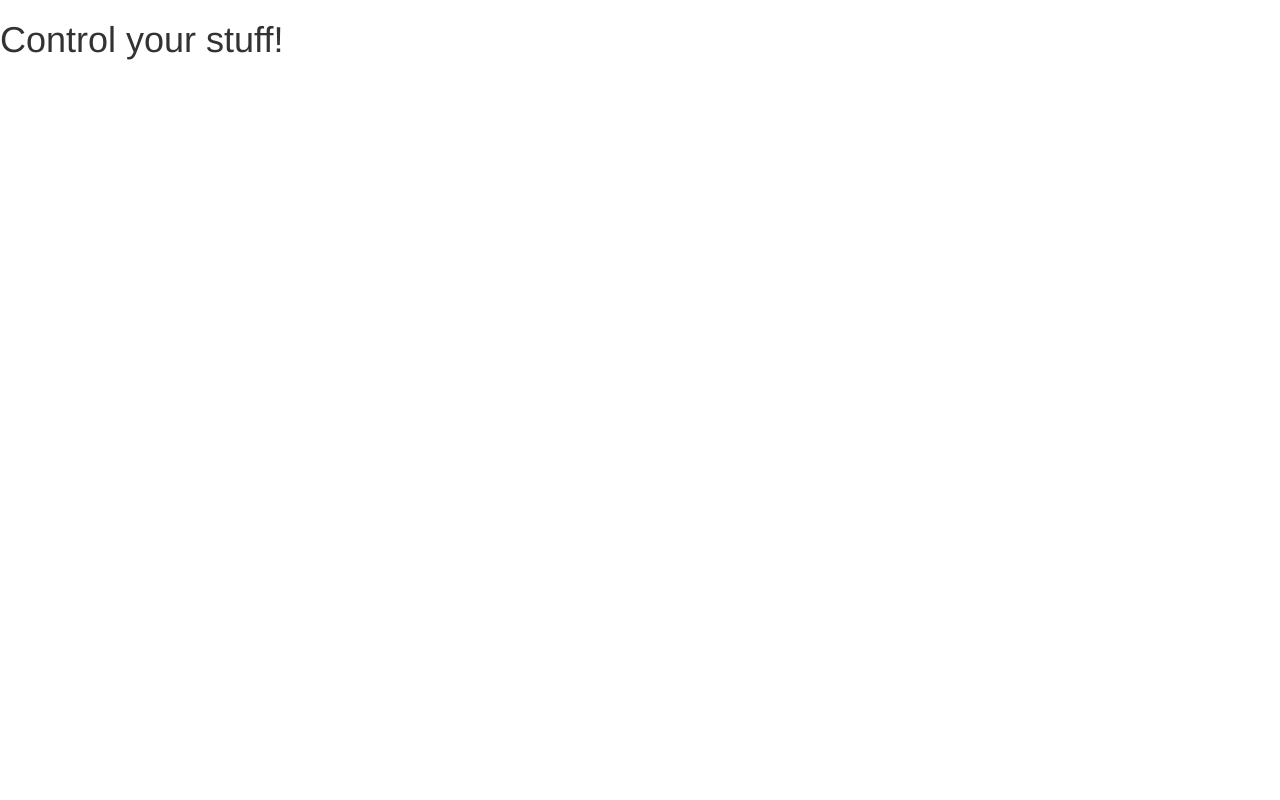
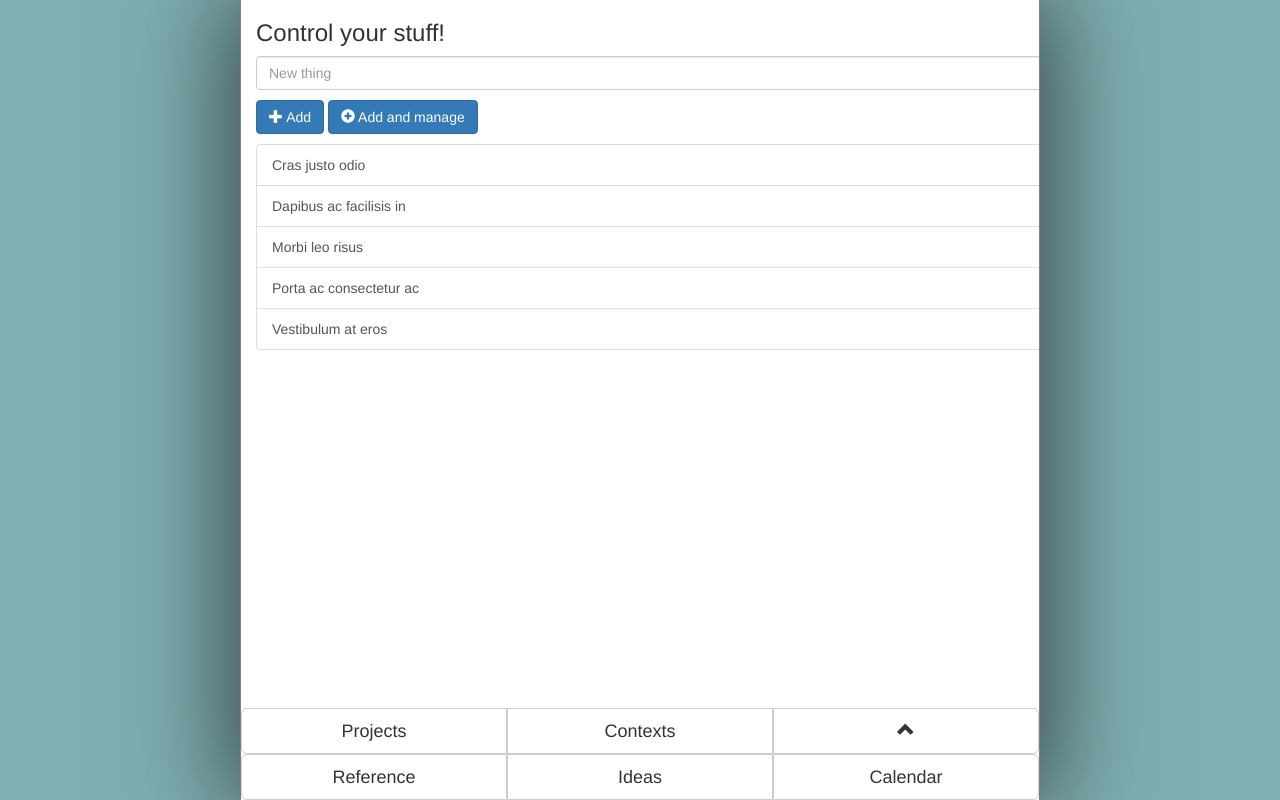
Before and after one commit to RB-Lab/staffControl, a website: page public/index.html in a window 1280 px wide. Drawn offline with nearby package versions, Linux system fonts and the light colour scheme.

Commit message:
inbox: initial markup

```diff
--- a/public/index.html
+++ b/public/index.html
@@ -10,6 +10,55 @@
 	<script src="js/controllers.js"></script>
 </head>
 <body>
-	<h1>Control your stuff!</h1>
+	<div class="main-container">
+		<div class="container">
+			<h3>Control your stuff!</h3>
+			<p><input type="text" class="form-control"  placeholder="New thing" /></p>
+			<p>
+				<button class="btn btn-primary">
+					<span class="glyphicon glyphicon-plus"></span>
+					Add
+				</button>
+				<button class="btn btn-primary">
+					<span class="glyphicon glyphicon-plus-sign"></span>
+					Add and manage
+				</button>
+			</p>
+			<div class="list-group">
+				<a href="#" class="list-group-item">Cras justo odio</a>
+				<a href="#" class="list-group-item">Dapibus ac facilisis in</a>
+				<a href="#" class="list-group-item">Morbi leo risus</a>
+				<a href="#" class="list-group-item">Porta ac consectetur ac</a>
+				<a href="#" class="list-group-item">Vestibulum at eros</a>
+			</div>
+		</div>
+		<div class="bottom-menu">
+			<div class="btn-group btn-group-justified">
+				<div class="btn-group btn-group-lg">
+					<a class="btn btn-default">Projects</a>
+				</div>
+				<div class="btn-group btn-group-lg">
+					<a class="btn btn-default">Contexts</a>
+				</div>
+				<div class="btn-group btn-group-lg">
+					<a class="btn btn-default">
+						<span class="glyphicon glyphicon-chevron-up"></span>
+					</a>
+				</div>
+			</div>
+			<div class="btn-group btn-group-justified">
+				<div class="btn-group btn-group-lg">
+					<a class="btn btn-default">Reference</a>
+				</div>
+				<div class="btn-group btn-group-lg">
+					<a class="btn btn-default">Ideas</a>
+				</div>
+				<div class="btn-group btn-group-lg">
+					<a class="btn btn-default">Calendar</a>
+				</div>
+			</div>
+		</div>
+	</div>
+
 </body>
 </html>
--- a/scss/main.scss
+++ b/scss/main.scss
@@ -0,0 +1,5 @@
+@import "mixins";
+@import "vars";
+
+@import "ui/global";
+@import "ui/menu";
--- /dev/null
+++ b/scss/mixins.scss
@@ -0,0 +1,7 @@
+@mixin all-0{
+	position: absolute;
+	top: 0;
+	left: 0;
+	right: 0;
+	bottom: 0;
+}
--- /dev/null
+++ b/scss/ui/global.scss
@@ -0,0 +1,17 @@
+html, body{
+	height: 100%;
+	background: $bodyBackground
+}
+
+.main-container{
+	@include all-0;
+	overflow: auto;
+	background: $background;
+	@media screen and (min-width: $maxwidth) {
+		width: $maxwidth;
+		margin: auto;
+		border: solid $borderMain;
+		border-width: 0 1px;
+		box-shadow: 0 0 100px 10px rgba(33, 35, 44, 0.78);
+	}
+}
--- /dev/null
+++ b/scss/ui/menu.scss
@@ -0,0 +1,4 @@
+.bottom-menu{
+	position: absolute;
+	bottom: 0;
+}
--- /dev/null
+++ b/scss/vars.scss
@@ -0,0 +1,9 @@
+$maxwidth: 800px;
+
+
+$bodyBackground: #7fafb1;
+$background: #fff;
+
+$borderMain: #818181;
+
+$shadowMainColor: rgba(33, 35, 44, 0.78)
```
Also changed, not shown: public/css/style.css.
